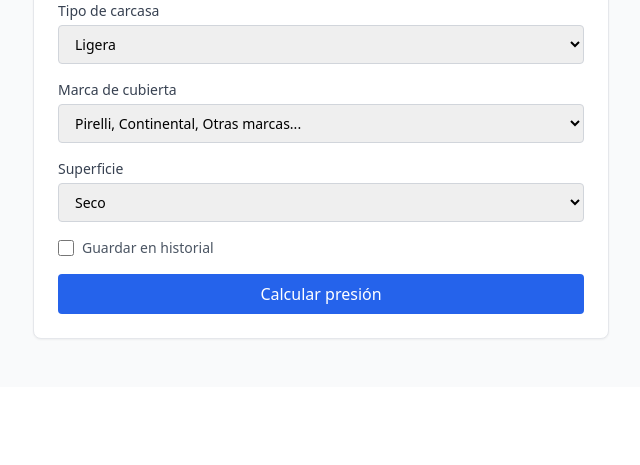
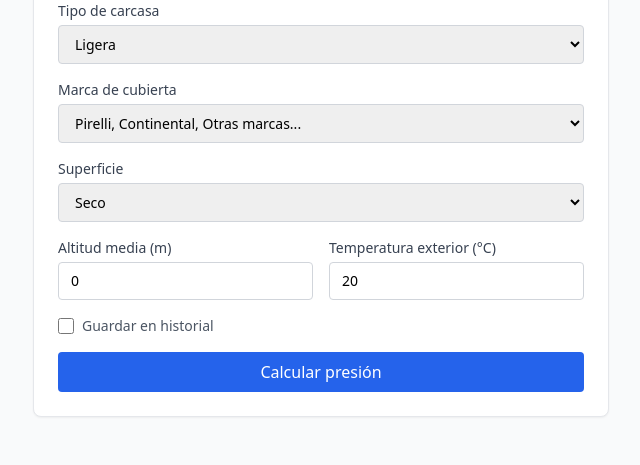
Before and after one commit to MarioSanudo/Calculadora-de-Presiones, a Python web app: template src/templates/calculator/index.html in a window 1280 px wide. Shown: the part 659-1124 px from the top of the page, without its empty margins (319-959 px from the left). Before the commit the page ends 999 px from the top, so only its background shows below. Run offline with Jinja, Linux system fonts and the light colour scheme; the template is opened without the code that fills it, so the values that code supplies are empty; some libraries are stand-ins or nearby versions.

Commit message:
Temperatura correción añadida correctamente y los test arreglados

```diff
--- a/src/models/analysis.py
+++ b/src/models/analysis.py
@@ -19,7 +19,8 @@ class Analysis(db.Model):
     ride_style = db.Column(db.String(50), nullable=False)
     rim_type = db.Column(db.String(50), nullable=False)
     surface = db.Column(db.String(50), nullable=False)
-    altitude = db.Column(db.Float, nullable=False)   # nullable para compatibilidad con registros anteriores
+    altitude = db.Column(db.Float, nullable=False)
+    temp_exterior = db.Column(db.Float, nullable=False)
 
     # Resultados del cálculo
     front_bar = db.Column(db.Float, nullable=False)
--- a/src/routes/main.py
+++ b/src/routes/main.py
@@ -42,7 +42,8 @@ def calcular_presion():
             "rim_type":        request.form.get("rim_type"),
             "surface":         request.form.get("surface"),
             "tire_brand":      request.form.get("tire_brand"),
-            "altitude":        to_float(request.form.get("altitude"))
+            "altitude":        to_float(request.form.get("altitude")),
+            "temp_exterior":   to_float(request.form.get("temp_exterior"))
             }
 
         errors = validate_inputs(data)
@@ -75,6 +76,7 @@ def calcular_presion():
                 rim_type=data["rim_type"],
                 surface=data["surface"],
                 altitude=data["altitude"],
+                temp_exterior=data["temp_exterior"],
                 front_bar=result["front"]["bar"],
                 front_psi=result["front"]["psi"],
                 rear_bar=result["rear"]["bar"],
--- a/src/templates/calculator/index.html
+++ b/src/templates/calculator/index.html
@@ -206,6 +206,38 @@
             </select>
         </div>
 
+        <!-- Altitud / Temperatura -->
+        <div class="grid grid-cols-2 gap-4">
+            <div>
+                <label class="block text-sm font-medium text-gray-700 mb-1">
+                    Altitud media (m)
+                </label>
+                <input type="number"
+                       name="altitude"
+                       id="altitude"
+                       step="1" min="0" max="4500"
+                       value="0"
+                       placeholder="0"
+                       class="w-full border border-gray-300 rounded
+                              px-3 py-2 text-sm focus:outline-none
+                              focus:ring-2 focus:ring-blue-400">
+            </div>
+            <div>
+                <label class="block text-sm font-medium text-gray-700 mb-1">
+                    Temperatura exterior (°C)
+                </label>
+                <input type="number"
+                       name="temp_exterior"
+                       id="temp_exterior"
+                       step="1" min="-20" max="50"
+                       value="20"
+                       placeholder="20"
+                       class="w-full border border-gray-300 rounded
+                              px-3 py-2 text-sm focus:outline-none
+                              focus:ring-2 focus:ring-blue-400">
+            </div>
+        </div>
+
         <!-- Guardar en historial -->
         <div class="flex items-center gap-2">
             <input type="checkbox"
--- a/src/utils/pressure_constants.py
+++ b/src/utils/pressure_constants.py
@@ -115,14 +115,15 @@ RIDE_STYLE_DEFAULTS = {
 # Diámetros permitidos: 622=700c, 584=650b, 559=26", 571=27.5"
 ALLOWED_DIAMETERS = {559, 571, 584, 622}
 
-ALTITUDE_LIMITS = {"min": 0, "max": 4500}  # metros sobre el nivel del mar
+ALTITUDE_LIMITS = {"min": 0, "max": 4500}      # metros sobre el nivel del mar
+TEMP_EXTERIOR_LIMITS = {"min": -20, "max": 50} # °C — rango realista de rodaje
 
 REQUIRED_FIELDS = [
     "rider_weight", "bike_weight",
     "tire_width_front", "tire_width_rear",
     "inner_rim_width", "wheel_diameter",
     "tire_casing", "ride_style", "rim_type", "surface",
-    "altitude"]
+    "altitude", "temp_exterior"]
 
 
 MAX_PRESSURE_BAR = {
```
Also changed, not shown: migrations/versions/a09ec83c878d_temp_de_rodadura_añadida.py (added, +32 -0 lines), src/services/pressure_service.py (+25 -3 lines), src/templates/history/index.html (+12 -0 lines), src/tests/test_auth.py (+7 -7 lines), src/tests/test_errors.py (+3 -3 lines), src/tests/test_history.py (+1 -0 lines), src/tests/test_pressure_service.py (+1 -0 lines).
